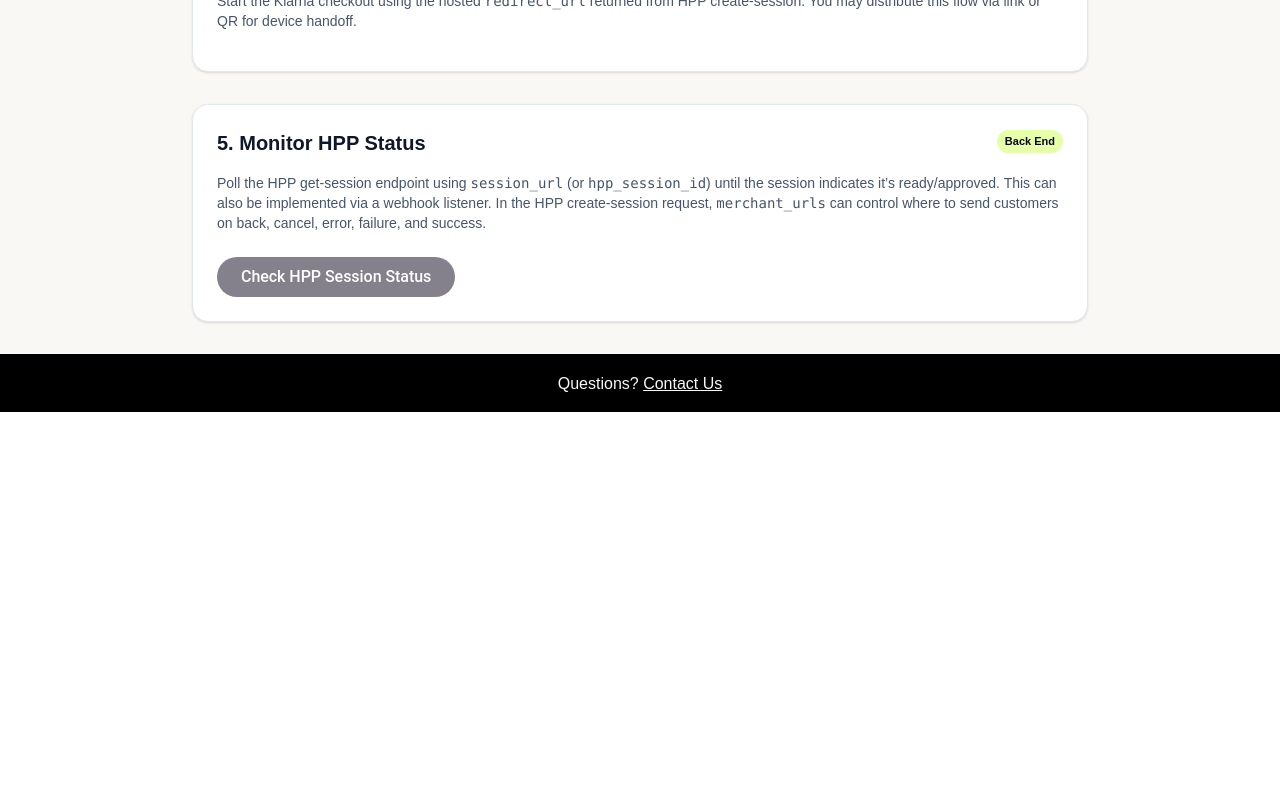
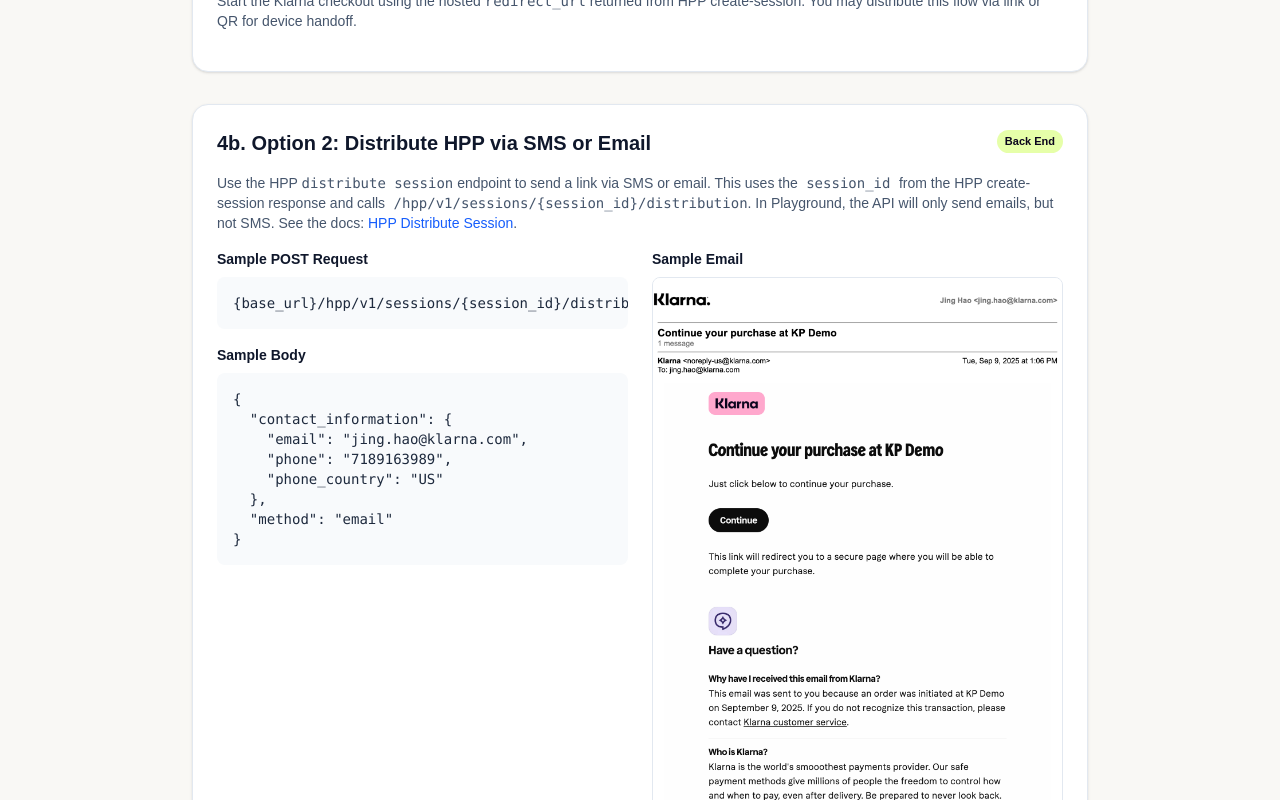
Before and after one commit to thejinghao/kp-demo, a Next.js app: page /apps/hpp in a window 1280 px wide. Shown: the part 1160-1960 px from the top of the page. Before the commit the page ends 1572 px from the top, so only its background shows below. Built offline with nearby package versions, Linux system fonts and the light colour scheme; no server answers.

Commit message:
add distribute hpp functionality

```diff
--- a/app/apps/hpp/page.tsx
+++ b/app/apps/hpp/page.tsx
@@ -29,6 +29,24 @@
   const popupRef = useRef<Window | null>(null);
 
   const authHeader = useMemo(() => `Basic ${kpUsername}:${kpPassword}`, [kpUsername, kpPassword]);
+  const distributionUrl = useMemo(
+    () =>
+      hppSession?.id
+        ? `{base_url}/hpp/v1/sessions/${hppSession.id}/distribution`
+        : '{base_url}/hpp/v1/sessions/{session_id}/distribution',
+    [hppSession]
+  );
+  const distributionSampleBody = useMemo(
+    () => ({
+      contact_information: {
+        email: 'jing.hao@klarna.com',
+        phone: '7189163989',
+        phone_country: 'US',
+      },
+      method: 'email',
+    }),
+    []
+  );
 
   const createPaymentsSession = async () => {
     if (!kpUsername.trim() || !kpPassword.trim()) {
@@ -265,7 +283,7 @@
 
           <div className="bg-white dark:bg-slate-800 rounded-2xl shadow-sm border border-slate-200 dark:border-slate-700 p-6">
             <h2 className="text-xl font-semibold text-slate-900 dark:text-white mb-4 flex items-center justify-between gap-2">
-              <span>4. Launch Checkout</span>
+              <span>4a. Option 1: Launch Checkout</span>
               <span className="badge badge-fe">Front End</span>
             </h2>
             <p className="text-sm text-slate-600 dark:text-slate-400 mb-4">Start the Klarna checkout using the hosted <code>redirect_url</code> returned from HPP create-session. You may distribute this flow via link or QR for device handoff.</p>
@@ -304,6 +322,36 @@
 
           <div className="bg-white dark:bg-slate-800 rounded-2xl shadow-sm border border-slate-200 dark:border-slate-700 p-6">
             <h2 className="text-xl font-semibold text-slate-900 dark:text-white mb-4 flex items-center justify-between gap-2">
+              <span>4b. Option 2: Distribute HPP via SMS or Email</span>
+              <span className="badge badge-be">Back End</span>
+            </h2>
+            <p className="text-sm text-slate-600 dark:text-slate-400 mb-4">
+              Use the HPP <code>distribute session</code> endpoint to send a link via SMS or email. This uses the
+              <code> session_id </code> from the HPP create-session response and calls
+              <code> /hpp/v1/sessions/{'{'}session_id{'}'}/distribution</code>. In Playground, the API will only send emails, but not SMS.
+              See the docs: <a href="https://docs.klarna.com/api/hpp-merchant/#operation/distributeHppSession" target="_blank" rel="noreferrer" className="text-blue-600 dark:text-blue-400 hover:underline">HPP Distribute Session</a>.
+            </p>
+
+            <div className="grid grid-cols-1 md:grid-cols-2 gap-6">
+              <div className="space-y-4">
+                <div>
+                  <h3 className="text-sm font-semibold text-slate-900 dark:text-white mb-2">Sample POST Request</h3>
+                  <pre className="bg-slate-50 dark:bg-slate-900 text-slate-800 dark:text-slate-200 p-4 rounded-lg overflow-auto text-sm">{distributionUrl}</pre>
+                </div>
+                <div>
+                  <h3 className="text-sm font-semibold text-slate-900 dark:text-white mb-2">Sample Body</h3>
+                  <pre className="bg-slate-50 dark:bg-slate-900 text-slate-800 dark:text-slate-200 p-4 rounded-lg overflow-auto text-sm">{JSON.stringify(distributionSampleBody, null, 2)}</pre>
+                </div>
+              </div>
+              <div>
+                <h3 className="text-sm font-semibold text-slate-900 dark:text-white mb-2">Sample Email</h3>
+                <img src="/sample_hpp_email_distribution.png" alt="Sample HPP email distribution" className="w-full max-w-md rounded-lg border border-slate-200 dark:border-slate-700" />
+              </div>
+            </div>
+          </div>
+
+          <div className="bg-white dark:bg-slate-800 rounded-2xl shadow-sm border border-slate-200 dark:border-slate-700 p-6">
+            <h2 className="text-xl font-semibold text-slate-900 dark:text-white mb-4 flex items-center justify-between gap-2">
               <span>5. Monitor HPP Status</span>
               <span className="badge badge-be">Back End</span>
             </h2>
```
Also changed, not shown: public/sample_hpp_email_distribution.png (added).
